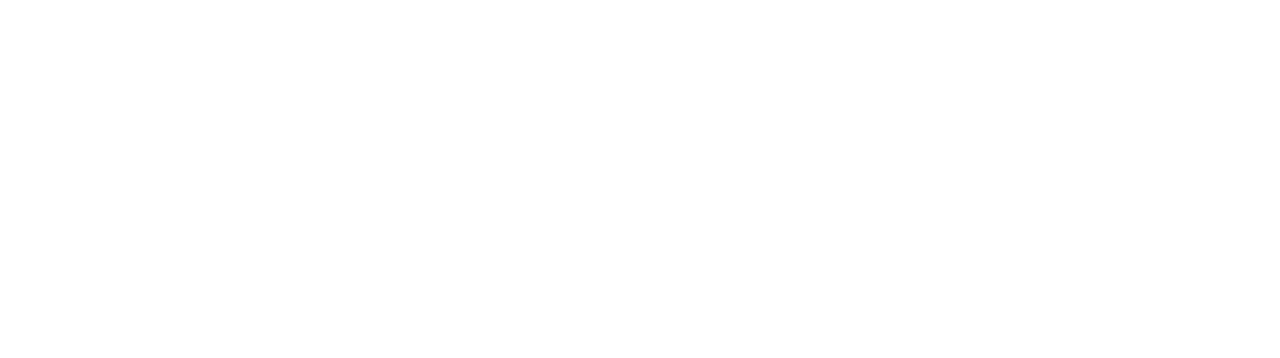
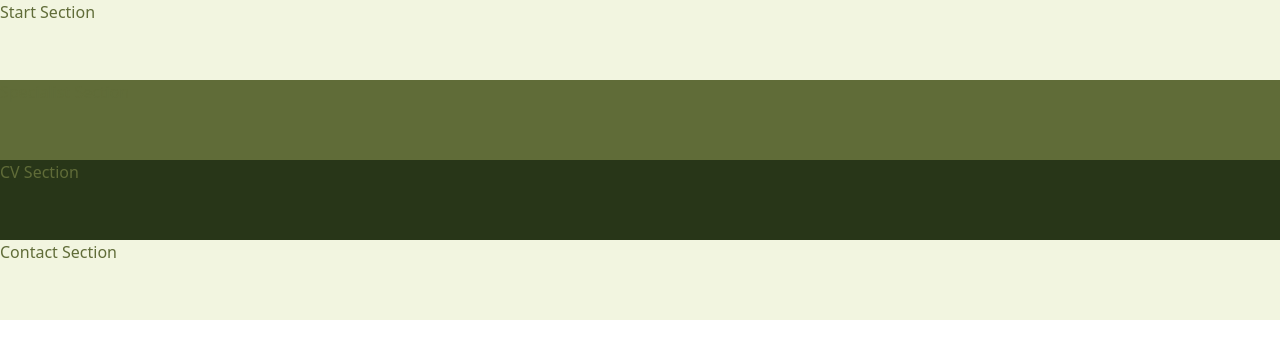
Before and after one commit to GabrielBortolote/emily_inpelves_landing_page, a Next.js app: page / in a window 1280 px wide. Shown: the top 358 px of the page. Built offline with nearby package versions, Linux system fonts and the light colour scheme.

Commit message:
Add skeleton in colors

```diff
--- a/src/app/layout.js
+++ b/src/app/layout.js
@@ -1,17 +1,16 @@
-import { Inter } from "next/font/google";
 import "./globals.css";
 
 
 export const metadata = {
-  title: "Create Next App",
-  description: "Generated by create next app",
+  title: "Emily InPelves",
+  description: "Emily Leal Web CV",
 };
 
 export default function RootLayout({ children }) {
   return (
     <html lang="pt-BR">
-      <body>
-
+      <body className="text-darkGreen">
+        {children}
       </body>
     </html>
   );
--- a/src/app/page.js
+++ b/src/app/page.js
@@ -1,19 +1,18 @@
 import Image from "next/image";
 
 export default function Home() {
-  return <div className="
-  ">
-    <section>
+  return <>
+    <section className="h-20 bg-light">
       Start Section
     </section>
-    <section>
+    <section className="h-20 bg-darkGreen">
       Specialist Section
     </section>
-    <section>
+    <section className="h-20 bg-lighGreen">
       CV Section
     </section>
-    <section>
+    <section className="h-20 bg-light">
       Contact Section
     </section>
-  </div>
+  </>
 }
```
